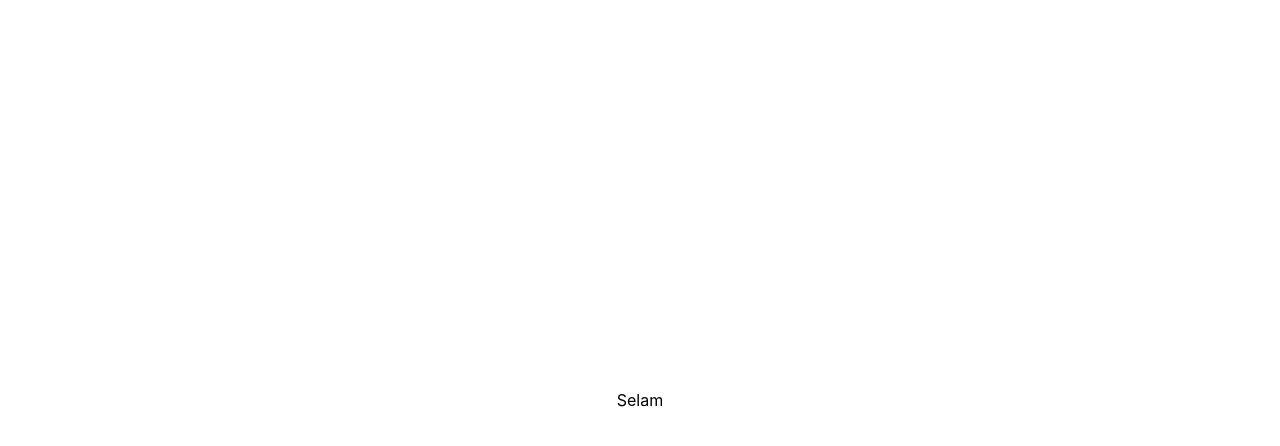
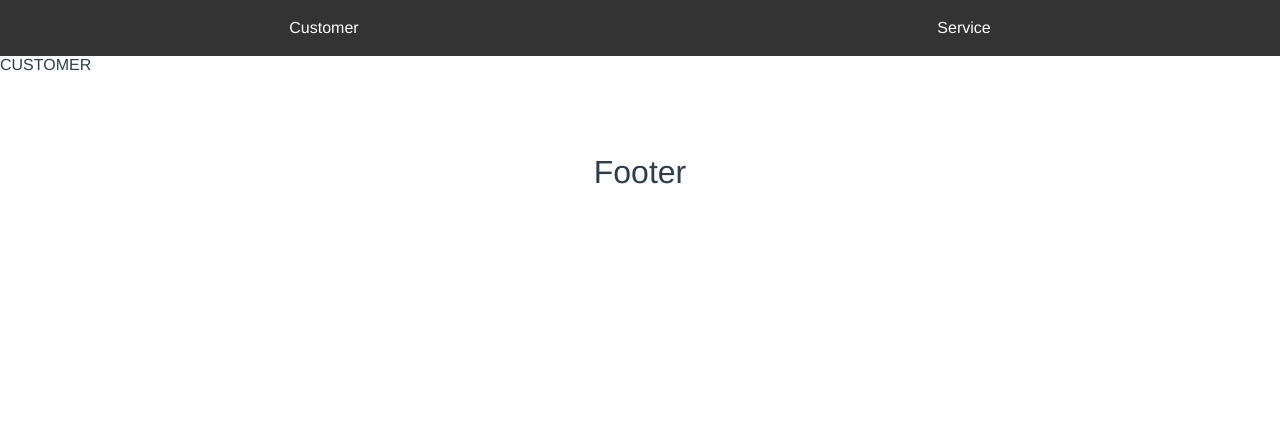
Before and after one commit to okandavut/customer-service-system, a Next.js app in the folder customer-service-client/: page / in a window 1280 px wide. Shown: the top 446 px of the page. Built offline with nearby package versions, Linux system fonts and the light colour scheme.

Commit message:
pages and layout dev done

```diff
--- /dev/null
+++ b/customer-service-client/components/Layout.js
@@ -0,0 +1,66 @@
+import Head from "next/head";
+import Link from "next/link";
+
+export default function Layout(props) {
+    return (
+        <div>
+            <Head>
+                <meta charSet="utf-8" />
+                <meta name="viewport" content="width=device-width, initial-scale=1" />
+                <title>Customer Service</title>
+            </Head>
+            <nav>
+                <Link href="/customer">
+                    <a>Customer</a>
+                </Link>
+                <Link href="/service">
+                    <a>Service</a>
+                </Link>
+            </nav>
+            <div id="main">{props.children}</div>
+            <footer>
+                Footer
+            </footer>
+            <style jsx>{`
+          footer {
+            padding: 5rem 1rem;
+            text-align: center;
+            font-size: 2rem;
+          }
+          footer img {
+            display: inline-block;
+            height: 1em;
+            width: auto;
+            padding: 0 0.4em;
+          }
+          nav {
+            position: fixed;
+            display: flex;
+            align-items: center;
+            top: 0;
+            left: 0;
+            width: 100%;
+            background-color: #333;
+            font-size: 1rem;
+            height: 3.5rem;
+          }
+          nav a {
+            flex-grow: 1;
+            color: #fff;
+            text-decoration: none;
+            text-align: center;
+          }
+        `}</style>
+            <style jsx global>{`
+          body {
+            margin: 0;
+            font-family: "Avenir", Helvetica, Arial, sans-serif;
+            -webkit-font-smoothing: antialiased;
+            -moz-osx-font-smoothing: grayscale;
+            color: #2c3e50;
+            padding: 3.5rem 0 0;
+          }
+        `}</style>
+        </div>
+    );
+}
--- /dev/null
+++ b/customer-service-client/pages/customer/index.js
@@ -0,0 +1,11 @@
+import Layout from '../../components/Layout'
+
+function Customer() {
+    return (
+        <Layout>
+            <div>CUSTOMER</div>
+        </Layout>
+    )
+}
+
+export default Customer;
--- a/customer-service-client/pages/index.js
+++ b/customer-service-client/pages/index.js
@@ -1,9 +1,8 @@
 import styles from '../styles/Home.module.css'
+import Customer from '../pages/customer'
 
 export default function Home() {
   return (
-    <div className={styles.container}>
-      Selam
-    </div>
+    <Customer />
   )
 }
```
Also changed, not shown: customer-service-client/pages/service/index.js (added, +11 -0 lines).
